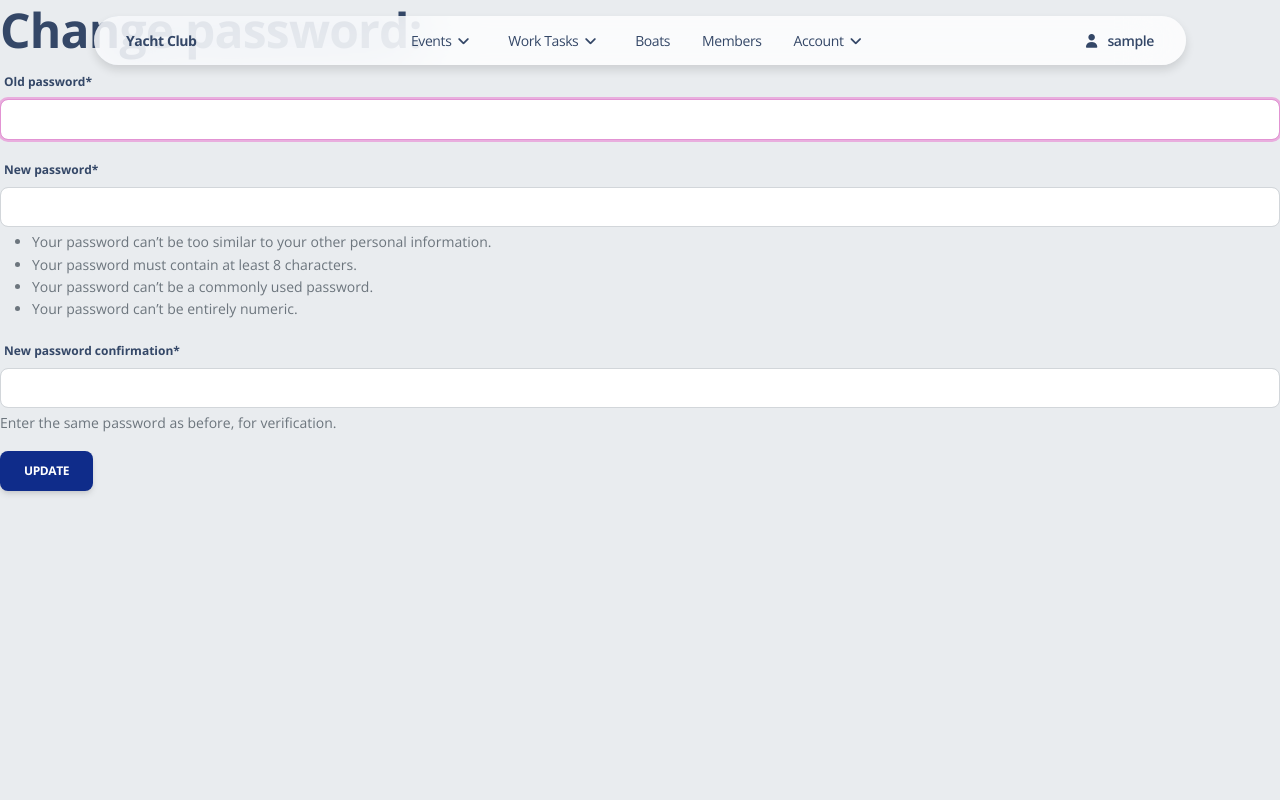
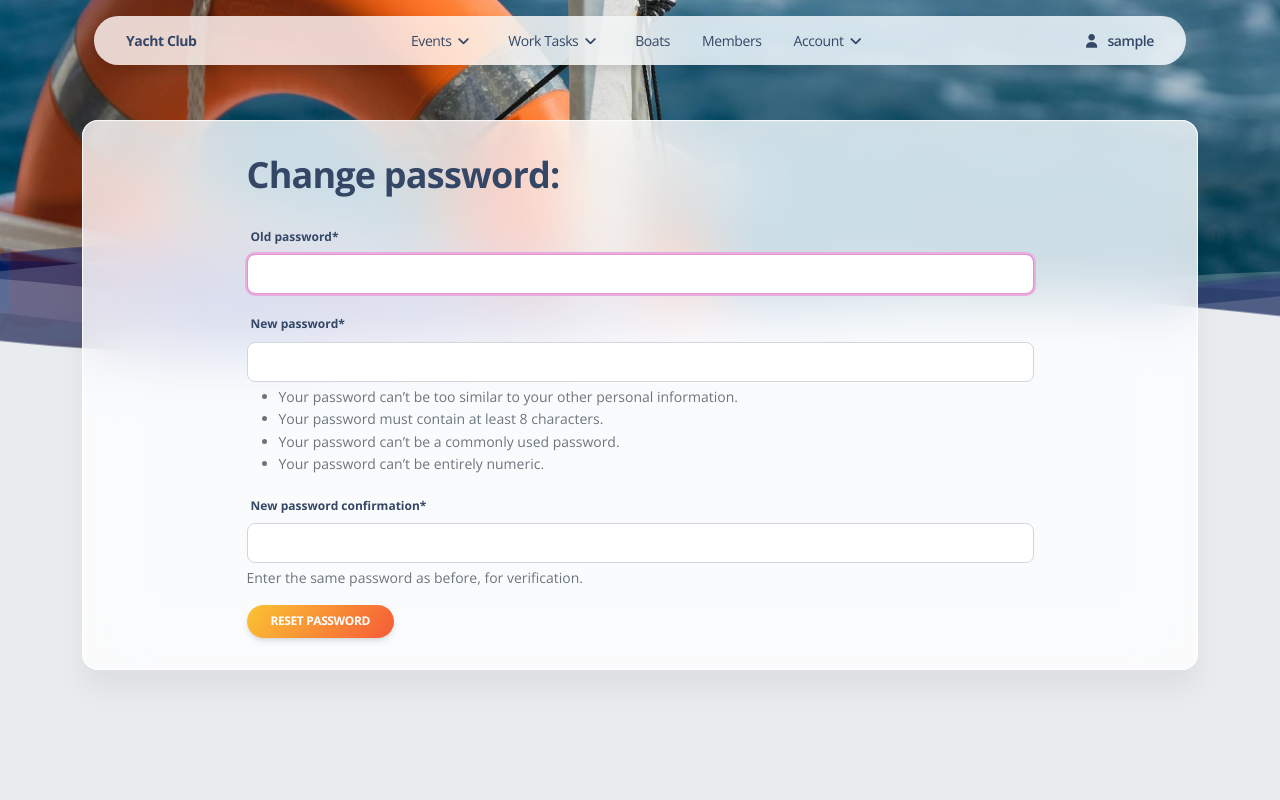
Before and after one commit to wojthecode/yacht-club, a Django app: page /accounts/password_change/ in a window 1280 px wide. Run offline with Django 5.2, Linux system fonts and the light colour scheme; the visitor is signed in with stand-in values (Sample User, id 1); data that the repository does not hold is empty; some libraries are stand-ins or nearby versions.

Commit message:
Refactor password change pages to soft-ui-design, add password change background, add edit profile and change password link to navigation

```diff
--- a/templates/includes/navigation.html
+++ b/templates/includes/navigation.html
@@ -125,10 +125,18 @@
 
                   <div div class="dropdown-menu dropdown-menu-animation dropdown-md p-3 border-radius-lg mt-0 mt-lg-3 d-lg-none overflow-hidden"
                     aria-labelledby="dropdownMenuAccount">
+
                     {% if request.user.is_authenticated %}
                     <a href="{% url 'club:profile' %}" class="dropdown-item border-radius-md">
                       <span class="ps-3">View Profile</span>
                     </a>
+                    <a href="{% url 'club:profile-update' %}" class="dropdown-item border-radius-md">
+                      <span class="ps-3">Edit Profile</span>
+                    </a>
+                    <a href="{% url 'password_change' %}" class="dropdown-item border-radius-md">
+                      <span class="ps-3">Change Password</span>
+                    </a>
+
                     {% else %}
                     <a href="{% url 'club:member-create' %}" class="dropdown-item border-radius-md">
                       <span class="ps-3">Sign Up</span>
@@ -141,6 +149,13 @@
                     <a href="{% url 'club:profile' %}" class="dropdown-item border-radius-md">
                       <span class="ps-3 text-dark">View Profile</span>
                     </a>
+                    <a href="{% url 'club:profile-update' %}" class="dropdown-item border-radius-md">
+                      <span class="ps-3 text-dark">Edit Profile</span>
+                    </a>
+                    <a href="{% url 'password_change' %}" class="dropdown-item border-radius-md">
+                      <span class="ps-3 text-dark">Change Password</span>
+                    </a>
+
                       <form method="post" action="{% url 'logout' %}">
                         {% csrf_token %}
                         <button type="submit" class="dropdown-item border-radius-md">
--- a/templates/registration/password_change_form.html
+++ b/templates/registration/password_change_form.html
@@ -1,20 +1,35 @@
 {% extends "base.html" %}
 {% load crispy_forms_filters %}
+{% load static %}
 
 {% block content %}
 
-<h1>Change password:</h1>
+  <header class="header-2">
+    <div class="page-header min-vh-45 relative"style="background-image: url('{% static 'img/bg/lifebuoy.jpg' %}'); background-position: center 55%">
+      {% include 'includes/waves.html' %}
+    </div>
+  </header>
 
-{% if next %}
-  <p>Please login to see this page.</p>
-{% endif %}
+  <section class="pt-3 pb-4 flex-fill">
+    <div class="container">
+      <div class="row">
+        <div class="col-lg-12 z-index-2 border-radius-xl mt-n12 mx-auto py-3 blur shadow-blur">
+          <div class="mx-auto col-lg-9 px-3">
 
-<form method="post" action="">
-{% csrf_token %}
-{{ form|crispy }}
+            <h2 class="py-3">Change password:</h2>
 
-<input type="submit" value="Update" class="btn btn-primary" />
-<input type="hidden" name="next" value="{{ next }}" />
-</form>
+            <form method="post" action="">
+            {% csrf_token %}
+            {{ form|crispy }}
+
+            <input type="submit" value="Reset password" class="btn bg-gradient-warning rounded-pill px-4 py-2" />
+            <input type="hidden" name="next" value="{{ next }}" />
+            </form>
+
+          </div>
+        </div>
+      </div>
+    </div>
+  </section>
 
 {% endblock %}
```
Also changed, not shown: templates/registration/password_change_done.html (+21 -3 lines), static/img/bg/lifebuoy.jpg (added). Lines whose indentation alone changed are shown as unchanged.
